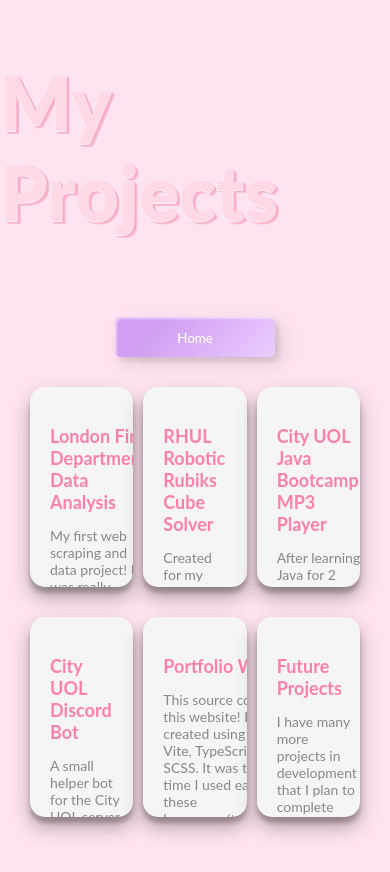
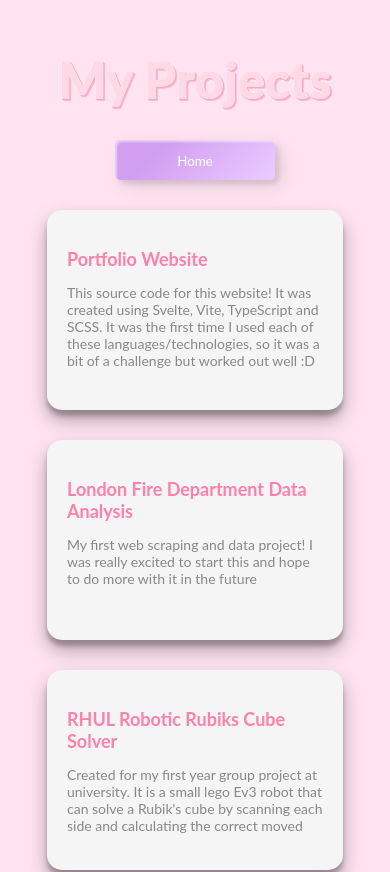
Before and after one commit to katsofroniou/Portfolio-Website, a SvelteKit app in the folder portfolio/: page /projects in a window 390 px wide. Shown: the top 872 px of the page. Before the commit the page ends 844 px from the top, so only its background shows below. Built offline with nearby package versions, Linux system fonts and the light colour scheme.

Commit message:
feat: added responsiveness for mobiles

```diff
--- a/portfolio/src/routes/projects/+page.svelte
+++ b/portfolio/src/routes/projects/+page.svelte
@@ -18,7 +18,6 @@
 			height: 100vh;
 			justify-content: center;
 			margin: 0px;
-			overflow: hidden;
 			padding: 0px;
 		}
 	</style>
@@ -33,6 +32,24 @@
 	</div>
 	<div id="projectsContainer">
 		<div class="project">
+			<a href="https://github.com/katsofroniou/Portfolio-Website" target="_blank">
+				<div class="content">
+					<div class="infoContainer">
+						<div class="info">
+							<div class="title">
+								<h3>Portfolio Website</h3>
+								<p>
+									This source code for this website! It was created using Svelte, Vite, TypeScript
+									and SCSS. It was the first time I used each of these languages/technologies, so it
+									was a bit of a challenge but worked out well :D
+								</p>
+							</div>
+						</div>
+					</div>
+				</div>
+			</a>
+		</div>
+		<div class="project">
 			<a href="https://github.com/katsofroniou/london-fire" target="_blank">
 				<div class="content">
 					<div class="infoContainer">
@@ -40,8 +57,8 @@
 							<div class="title">
 								<h3>London Fire Department Data Analysis</h3>
 								<p>
-								My first web scraping and data project! I was really excited to start this and hope
-								to do more with it in the future
+									My first web scraping and data project! I was really excited to start this and
+									hope to do more with it in the future
 								</p>
 							</div>
 						</div>
@@ -57,9 +74,9 @@
 							<div class="title">
 								<h3>RHUL Robotic Rubiks Cube Solver</h3>
 								<p>
-								Created for my first year group project at university. It is a small lego Ev3 robot
-								that can solve a Rubik's cube by scanning each side and calculating the correct
-								moved
+									Created for my first year group project at university. It is a small lego Ev3
+									robot that can solve a Rubik's cube by scanning each side and calculating the
+									correct moved
 								</p>
 							</div>
 						</div>
@@ -93,26 +110,8 @@
 								<h3>City UOL Discord Bot</h3>
 								<p>
 									A small helper bot for the City UOL server for students. It was created to allow
-								easy access to regularly needed information such as class schedules, coursework due
-								dates and Zoom room codes and passwords
-							</p>
-						</div>
-					</div>
-				</div>
-			</div>
-			</a>
-		</div>
-		<div class="project">
-			<a href="https://github.com/katsofroniou/Portfolio-Website" target="_blank">
-			<div class="content">
-				<div class="infoContainer">
-					<div class="info">
-						<div class="title">
-							<h3>Portfolio Website</h3>
-							<p>
-								This source code for this website! It was created using Svelte, Vite, TypeScript and
-								SCSS. It was the first time I used each of these languages/technologies, so it was a
-								bit of a challenge but worked out well :D
+									easy access to regularly needed information such as class schedules, coursework
+									due dates and Zoom room codes and passwords
 								</p>
 							</div>
 						</div>
@@ -146,6 +145,11 @@
 		justify-content: center;
 		align-items: center;
 		height: 100vh;
+
+		@media (max-width: 1000px) {
+			justify-content: flex-start;
+			margin-top: 25%;
+		}
 	}
 
 	a {
@@ -166,6 +170,11 @@
 				0.015em 0.015em mix(#fff, #e91e63, 64%), 0.02em 0.02em 0 mix(#fff, #e91e63, 66%),
 				0.025em 0.025em 0 mix(#fff, #e91e63, 68%), 0.03em 0.03em 0 mix(#fff, #e91e63, 70%),
 				0.035em 0.035em 0 mix(#fff, #e91e63, 72%);
+
+			@media (max-width: 1000px) {
+				font-size: 13vw;
+				margin: 0;
+			}
 		}
 	}
 	#projectsContainer {
@@ -176,6 +185,11 @@
 		gap: 10px;
 		max-width: 1000px;
 		width: calc(100% - 20px);
+
+		@media (max-width: 1000px) {
+			flex-direction: column;
+			align-items: center;
+		}
 	}
 
 	.project {
@@ -187,6 +201,11 @@
 		box-shadow: 0 10px 19px rgba(0, 0, 0, 0.3), 0 6px 4.5px rgba(0, 0, 0, 0.22);
 		overflow: hidden;
 		transition: transform 0.25s ease-out;
+
+		@media (max-width: 1000px) {
+			flex: auto;
+			width: 80%;
+		}
 
 		&:hover {
 			transform: translateY(2px);
```
Lines whose indentation alone changed are shown as unchanged.
